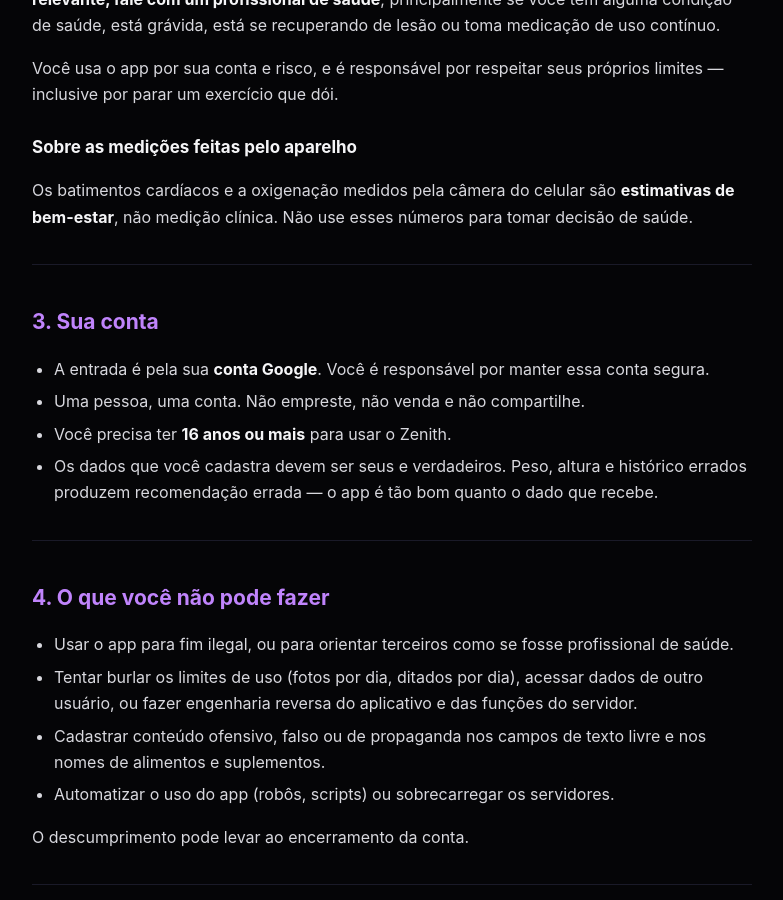
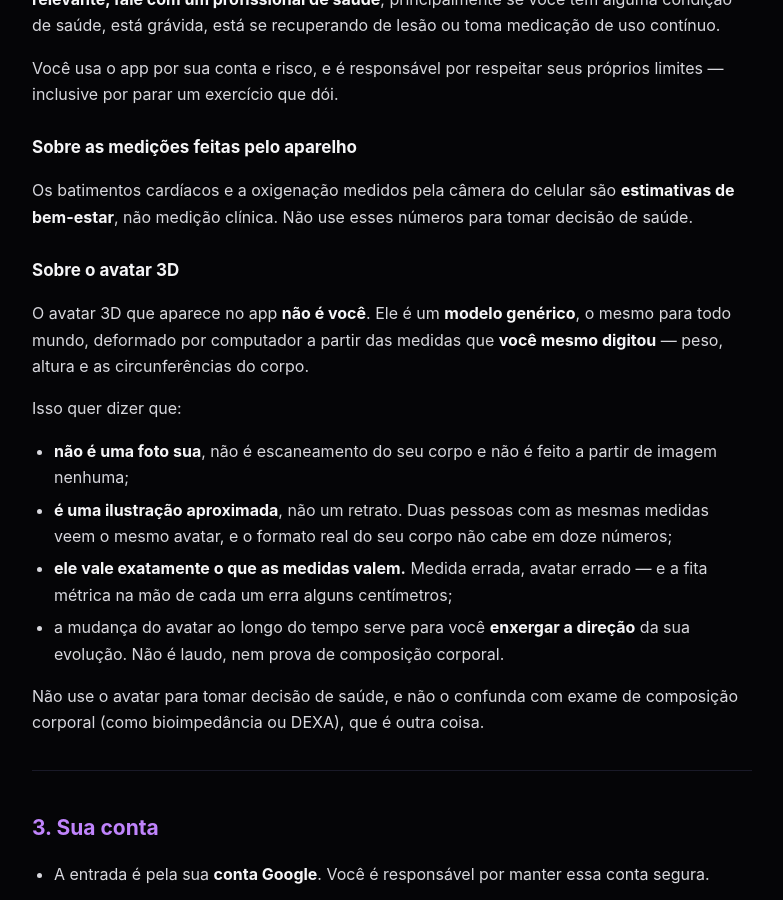
Before and after one commit to rogermarques7/zenith-legal, a Jekyll site: the page built from termos.md, in a window 1280 px wide and 900 px high, scrolled down 1059 px. Shown: the whole window, without its empty margins (248-1031 px from the left). Built offline with Jekyll 4.4.1, drawn with Linux system fonts in a browser that asks for light colours; some of the changed text lies outside the part shown.

Commit message:
docs(legal): o avatar 3D nao e a pessoa, e uma representacao das medidas
Pedido dele em 02/09 e conferido hoje: nenhum dos documentos legais falava do
avatar, embora ele seja a coisa mais visivel do app e a que mais parece ser
"voce".

Termos, seção 2 (o Zenith nao e servico de saude): subsecao propria, ao lado da
ressalva sobre medir batimento pela camera. Diz que o avatar e um modelo
generico deformado pelas medidas digitadas, que nao e foto nem escaneamento,
que vale o que as medidas valem, e que nao substitui exame de composicao
corporal.

Privacidade, 2.3 (dados de saude e do corpo): o ponto de privacidade, que e
outro — nenhuma foto, nenhum escaneamento e nenhum dado biometrico de
identificacao entram no avatar; o que fica guardado sao as medidas, e a figura
e desenhada no aparelho.

Data dos tres documentos atualizada para 04/09/2026 (a de exclusao ainda dizia
31/08 mesmo tendo mudado em 02/09).

Co-Authored-By: Claude Opus 5 <noreply@anthropic.com>

```diff
--- a/termos.md
+++ b/termos.md
@@ -56,6 +56,27 @@ próprios limites — inclusive por parar um exercício que dói.
 Os batimentos cardíacos e a oxigenação medidos pela câmera do celular são
 **estimativas de bem-estar**, não medição clínica. Não use esses números para
 tomar decisão de saúde.
+
+### Sobre o avatar 3D
+
+O avatar 3D que aparece no app **não é você**. Ele é um **modelo genérico**, o
+mesmo para todo mundo, deformado por computador a partir das medidas que **você
+mesmo digitou** — peso, altura e as circunferências do corpo.
+
+Isso quer dizer que:
+
+- **não é uma foto sua**, não é escaneamento do seu corpo e não é feito a partir
+  de imagem nenhuma;
+- **é uma ilustração aproximada**, não um retrato. Duas pessoas com as mesmas
+  medidas veem o mesmo avatar, e o formato real do seu corpo não cabe em doze
+  números;
+- **ele vale exatamente o que as medidas valem.** Medida errada, avatar errado —
+  e a fita métrica na mão de cada um erra alguns centímetros;
+- a mudança do avatar ao longo do tempo serve para você **enxergar a direção**
+  da sua evolução. Não é laudo, nem prova de composição corporal.
+
+Não use o avatar para tomar decisão de saúde, e não o confunda com exame de
+composição corporal (como bioimpedância ou DEXA), que é outra coisa.
 
 ---
 
```
Also changed, not shown: other parts of termos.md (+1 -1 lines), excluir-conta.md (+1 -1 lines), privacidade.md (+8 -1 lines).
